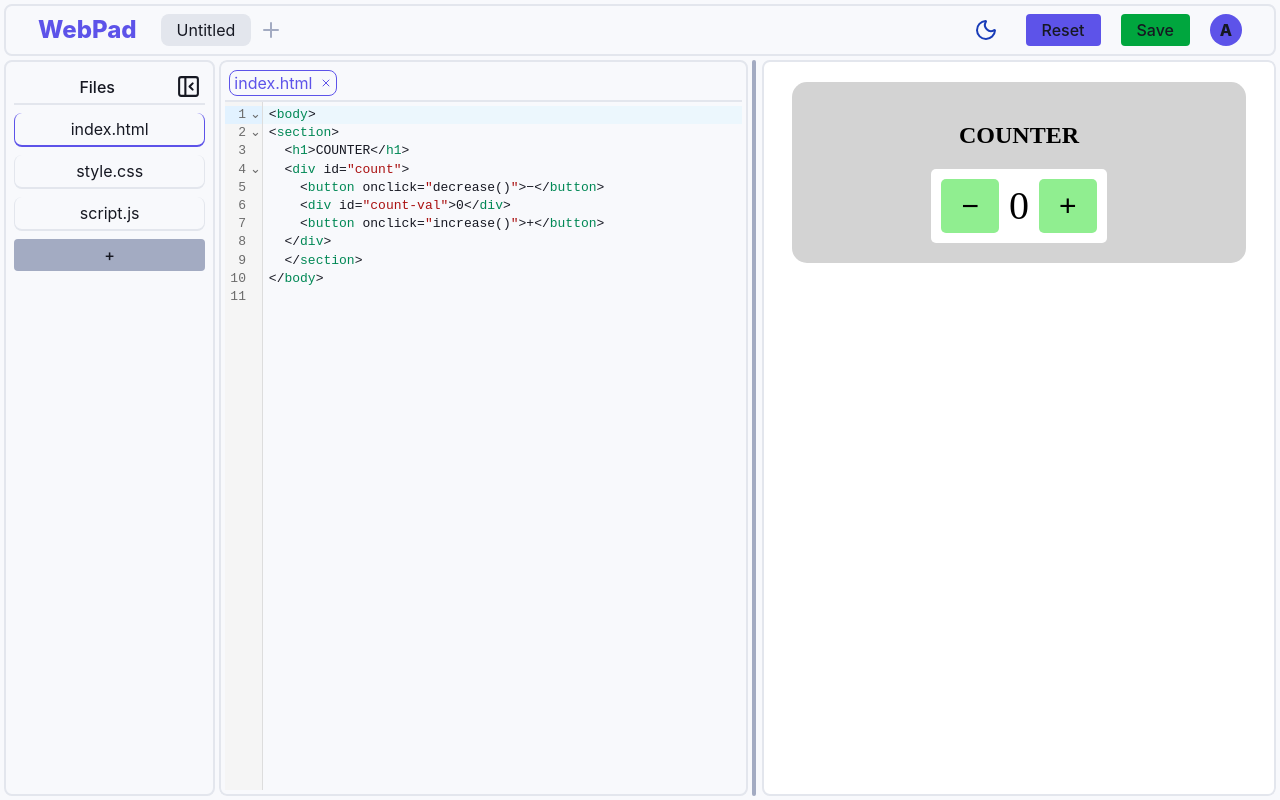
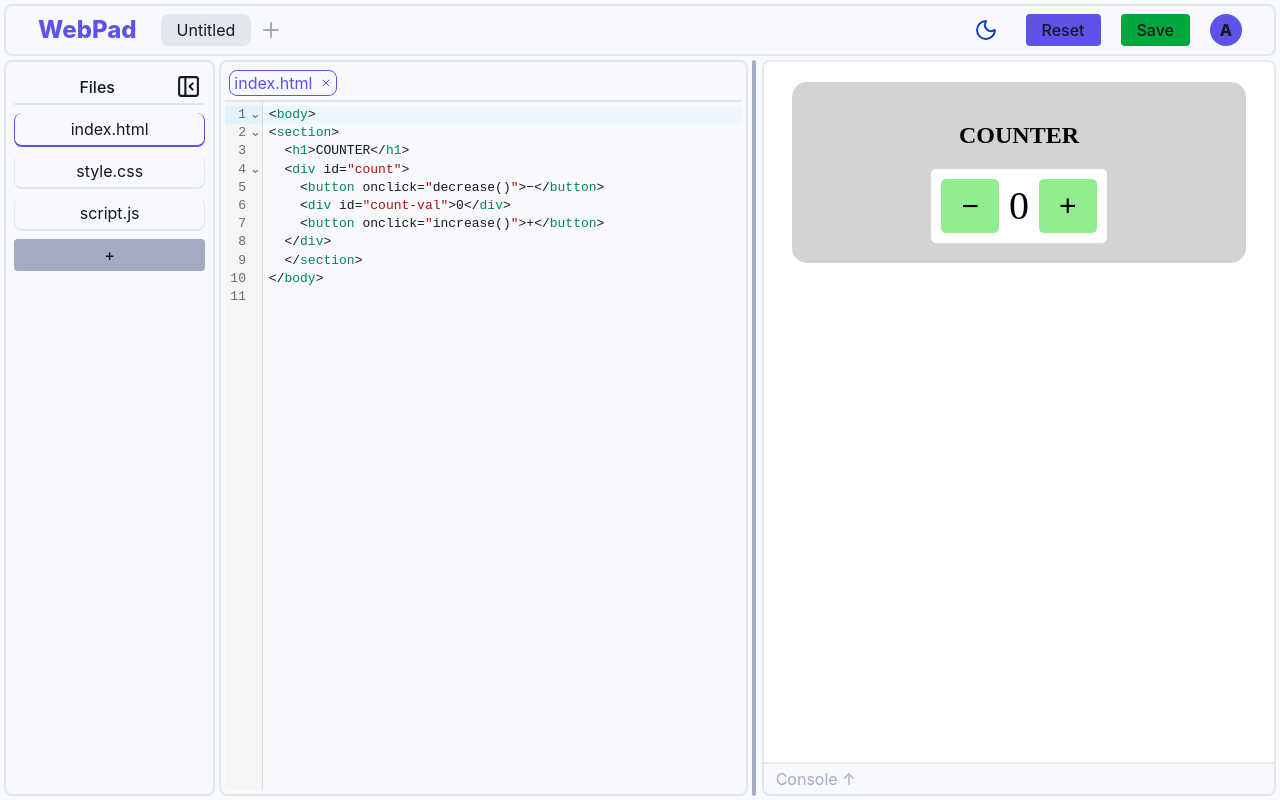
Before and after one commit to thisisarijit/WebPad, a React (Vite) app: page /editor in a window 1280 px wide. Built offline with nearby package versions, Linux system fonts and the light colour scheme.

Commit message:
add console panel

```diff
--- a/src/components/CodeAndOutput.jsx
+++ b/src/components/CodeAndOutput.jsx
@@ -73,7 +73,7 @@ const CodeAndOutput = ({
       </div>
 
       {/* OUTPUT */}
-      <div className="h-full min-h-0 min-w-0 overflow-hidden border-2 rounded-lg bg-white">
+      <div className="h-full min-h-0 min-w-0 overflow-hidden border-2 rounded-lg">
         <LivePreview files={files} />
       </div>
     </section>
--- /dev/null
+++ b/src/components/ConsolePanel.jsx
@@ -0,0 +1,50 @@
+import { X } from "lucide-react";
+import React, { useEffect, useRef } from "react";
+
+const ConsolePanel = ({ logs, onClear, toggleConsole }) => {
+  const consoleEndRef = useRef(null);
+
+  //scroll to the last console message
+  useEffect(()=> {
+    consoleEndRef.current?.scrollIntoView({
+      behavior: "auto",
+    })
+  },[logs]);
+
+  return (
+    <div className="h-full flex flex-col">
+      <div className="h-8 flex items-center justify-between px-5 border-b text-panel">
+        <button
+          className="cursor-pointer hover:text-text-primary"
+          onClick={toggleConsole}
+        >
+          Console ↓
+        </button>
+        <button
+          className="cursor-pointer hover:text-text-primary"
+          onClick={onClear}
+        >
+          Clear
+        </button>
+      </div>
+
+      <div className="flex-1 overflow-auto p-3">
+        {logs.length === 0 ? (
+          <p>No console output</p>
+        ) : (
+          logs.map((log) => (
+            <div key={log.id}>
+              {log.level === "warn" && "⚠ "}
+              {log.level === "error" && "✕ "}
+              {log.message}
+            </div>
+          ))
+        )}
+
+        <div ref={consoleEndRef} />
+      </div>
+    </div>
+  );
+};
+
+export default ConsolePanel;
--- a/src/components/LivePreview.jsx
+++ b/src/components/LivePreview.jsx
@@ -1,16 +1,25 @@
 import React, { useEffect, useState } from "react";
+import ConsolePanel from "./ConsolePanel";
 
 const LivePreview = ({ files }) => {
   const [previewCode, setPreviewCode] = useState("");
+  const [isConsoleOpen, setIsConsoleOpen] = useState(false);
+  const [logs, setLogs] = useState([]);
+
+  const toggleConsole = () => {
+    setIsConsoleOpen((prev) => !prev);
+  };
 
   //   console.log(htmlCode);
   useEffect(() => {
+    setLogs([]);
     const timer = setTimeout(() => {
       const htmlCode = files.find((file) => file.language === "html");
       const cssCode = files.find((file) => file.language === "css");
       const jsCode = files.find((file) => file.language === "javascript");
 
       const combineCode = `
+      <!DOCTYPE html>
         <html>
             <head>
                 <style>
@@ -19,6 +28,59 @@ const LivePreview = ({ files }) => {
             </head>
             <body>
                 ${htmlCode?.content ?? ""}
+                <script>
+                  window.addEventListener("error", (event) => {
+                    window.parent.postMessage(
+                      {
+                        type: "console",
+                        level: "error",
+                        args: [event.message],
+                      },
+                      "*"
+                    );
+                  });
+                  const originalLog = console.log;
+                  const originalWarn = console.warn;
+                  const originalError = console.error;
+
+                  console.log = (...args) => {
+                    window.parent.postMessage(
+                      {
+                        type: "console",
+                        level: "log",
+                        args: args.map(String),
+                      },
+                      "*"
+                    );
+
+                    originalLog(...args);
+                  };
+
+                  console.warn = (...args) =>{
+                    window.parent.postMessage(
+                      {
+                        type: "console",
+                        level: "warn",
+                        args: args.map(String),
+                      },
+                      "*"
+                    );
+                    originalWarn(...args)  ;
+                  };
+
+                  console.error = (...args) => {
+                      window.parent.postMessage(
+                        {
+                          type: "console",
+                          level: "error",
+                          args: args.map(String),
+                        },
+                        "*"
+                      );
+
+                      originalError(...args);
+                    };
+                </script>
                 <script>
                 ${jsCode?.content ?? ""}
                 </script>
@@ -33,13 +95,58 @@ const LivePreview = ({ files }) => {
     };
   }, [files]);
 
+  useEffect(() => {
+    const handleMessage = (event) => {
+      if (event.data?.type !== "console") return;
+
+      setLogs((prev) => [
+        ...prev,
+        {
+          id: crypto.randomUUID(),
+          level: event.data.level,
+          message: event.data.args.join(" "),
+        },
+      ]);
+    };
+
+    window.addEventListener("message", handleMessage);
+
+    return () => {
+      window.removeEventListener("message", handleMessage);
+    };
+  }, []);
+
+  const handleClear = () => {
+    setLogs([]);
+  };
+
   return (
+    <div className="h-full flex flex-col">
+      <div className="flex-1 min-h-0 bg-white">
         <iframe
           title="Live Preview"
           srcDoc={previewCode}
           sandbox="allow-scripts allow-modals"
           className="h-full w-full"
         />
+      </div>
+
+      {isConsoleOpen ? (
+        <div className="h-30 border-t">
+          <ConsolePanel
+            logs={logs}
+            onClear={handleClear}
+            toggleConsole={toggleConsole}
+          />
+        </div>
+      ) : (
+        <div className="h-8 border-t-2 flex items-center px-3">
+          <button onClick={toggleConsole} className="cursor-pointer text-panel hover:text-text-primary">
+            Console ↑
+          </button>
+        </div>
+      )}
+    </div>
   );
 };
 
--- a/src/components/ui/ResetModal.jsx
+++ b/src/components/ui/ResetModal.jsx
@@ -6,7 +6,9 @@ const ResetModal = ({ isOpen, title, message, onCancel, onConfirm }) => {
   return (
     <div className="fixed inset-0 z-50 flex items-center justify-center bg-black/60">
       <div className="w-full max-w-md rounded-xl bg-border p-6">
-        <h2 className="text-xl font-semibold text-text-primary ">{title}</h2>
+        <h2 className="border-b border-text-primary pb-2 text-xl font-semibold text-text-primary">
+          {title}
+        </h2>
         <p className="mt-2 text-text-secondary text-sm">{message}</p>
 
         <div className="flex justify-end gap-3 mt-6">
```
Also changed, not shown: src/components/CodeEditor.jsx (line endings or trailing spaces). Lines whose indentation alone changed are shown as unchanged.
